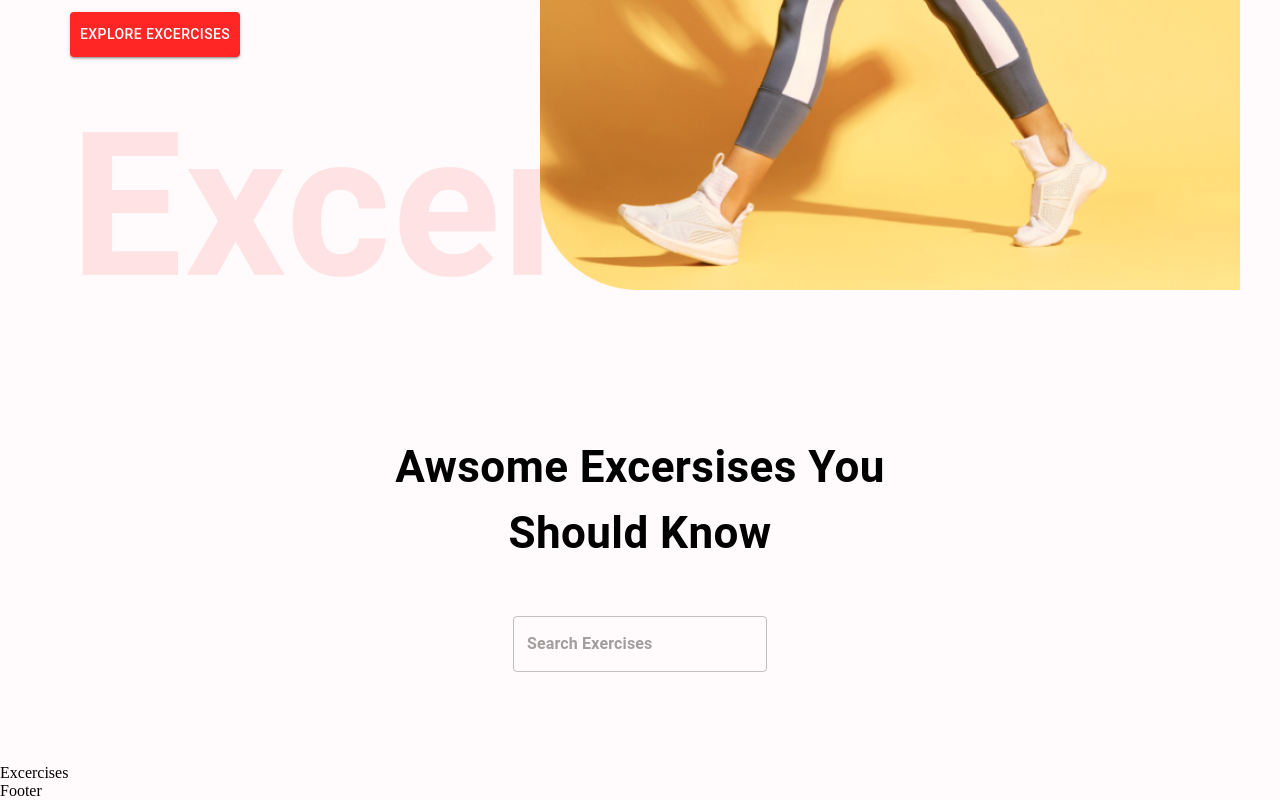
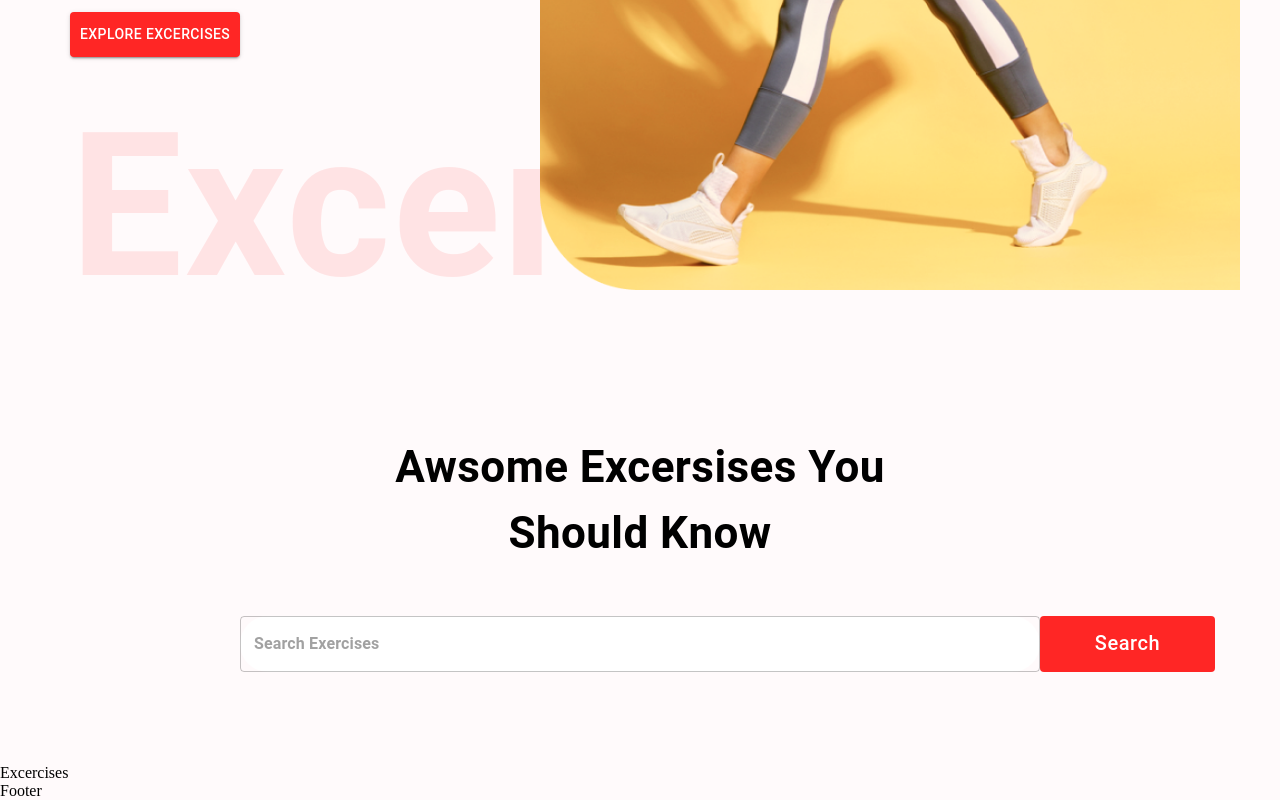
Before and after one commit to morganwestcoding/fitness-app, a React (Create React App) app: page / in a window 1280 px wide. Shown: the part 576-1376 px from the top of the page. Built offline with nearby package versions, Linux system fonts and the light colour scheme.

Commit message:
search btn add

```diff
--- a/src/components/SearchExercises.js
+++ b/src/components/SearchExercises.js
@@ -14,8 +14,13 @@
       <Box position="relative" mb="72px">
         <TextField
         sx={{
-          input: { fontWeight: '700',
-        border: 'none', borderRadius: '4px'}
+          input: {
+            fontWeight: '700',
+            border: 'none',
+            borderRadius: '4px'},
+            width: { lg: '800px', xs: '350px' },
+            backgroundColor: '#ffff',
+            borderRadius: '40px'
       }}
         height="76px"
         value=""
@@ -23,6 +28,18 @@
         placeholder="Search Exercises"
         type="text"
         />
+        <Button className='search-btn'
+        sx={{
+          bgcolor: '#FF2625',
+          color: '#ffff',
+          textTransform: 'none',
+          width: { lg: '175px', xs: '80px'},
+          fontSize: { lg: '20px', xs: '14px'},
+          height: '56px',
+          position: 'absolute'
+        }}>
+          Search
+        </Button>
       </Box>
 
     </Stack>
```
